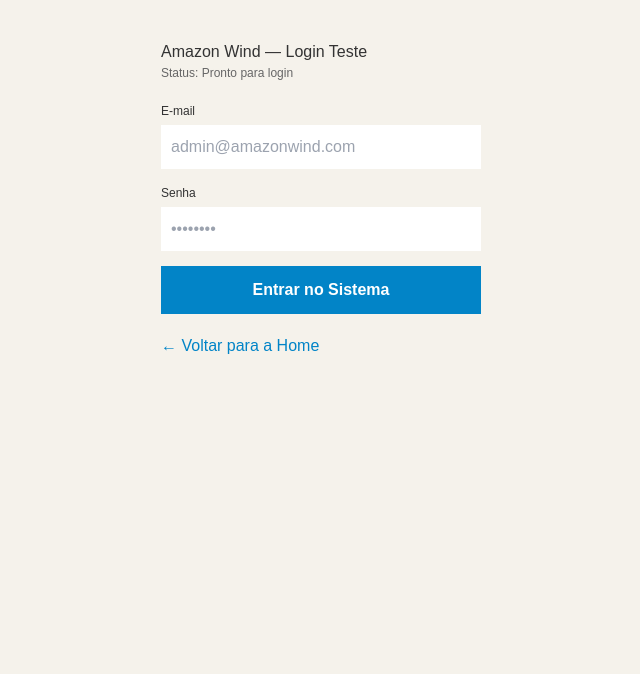
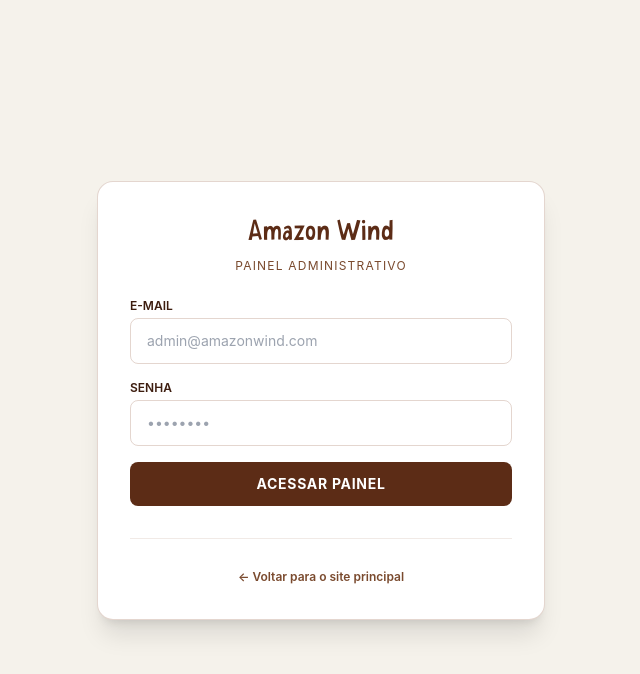
Before and after one commit to amzwind/amzwind, a React (Vite) app: page /login in a window 1280 px wide. Shown: the top 674 px of the page, without its empty margins (319-959 px from the left). Built offline with nearby package versions, Linux system fonts and the light colour scheme; the HTML template or start-up script is replaced by a standard one.

Commit message:
feat: restaura UI profissional da tela de login

```diff
--- a/src/pages/Login.tsx
+++ b/src/pages/Login.tsx
@@ -1,72 +1,108 @@
-import React, { useState } from 'react'
+import React, { useState, useEffect } from 'react'
 import { useNavigate } from 'react-router-dom'
 import { supabase } from '../services/supabase'
 
-export default function Login() {
+export function Login() {
   const navigate = useNavigate()
   const [email, setEmail] = useState('')
   const [password, setPassword] = useState('')
-  const [status, setStatus] = useState('Pronto para login')
+  const [loading, setLoading] = useState(true)
+  const [submitting, setSubmitting] = useState(false)
+  const [errorMessage, setErrorMessage] = useState('')
+
+  useEffect(() => {
+    supabase.auth.getSession().then(({ data: { session } }) => {
+      if (session) {
+        navigate('/admin', { replace: true })
+      } else {
+        setLoading(false)
+      }
+    })
+  }, [navigate])
 
   const handleLogin = async (e: React.FormEvent) => {
     e.preventDefault()
-    setStatus('Autenticando...')
+    setSubmitting(true)
+    setErrorMessage('')
 
     try {
-      // Usando apenas o error para satisfazer o TypeScript estrito
+      // TypeScript corrigido: Usamos apenas o { error }
       const { error } = await supabase.auth.signInWithPassword({ email, password })
       if (error) throw error
 
-      setStatus('Sucesso! Redirecionando...')
-      setTimeout(() => {
-        navigate('/admin')
-      }, 500)
+      navigate('/admin', { replace: true })
     } catch (err: any) {
-      setStatus('Erro: ' + (err.message || 'Falha ao autenticar'))
+      setErrorMessage(err.message || 'Credenciais inválidas. Verifique seu e-mail e senha.')
+    } finally {
+      setSubmitting(false)
     }
   }
 
+  if (loading) {
     return (
-    <div style={{ padding: '40px', fontFamily: 'sans-serif', maxWidth: '400px', margin: '0 auto', color: '#333' }}>
-      <h2>Amazon Wind — Login Teste</h2>
-      <p style={{ fontSize: '12px', color: '#666' }}>Status: {status}</p>
+      <div className="min-h-screen bg-amz-areia dark:bg-amz-terra-dark flex items-center justify-center">
+        <div className="text-amz-terra dark:text-amz-areia font-maybug text-lg animate-pulse">
+          Carregando...
+        </div>
+      </div>
+    )
+  }
 
-      <form onSubmit={handleLogin} style={{ display: 'flex', flexDirection: 'column', gap: '15px', marginTop: '20px' }}>
+  return (
+    <div className="min-h-screen bg-amz-areia dark:bg-amz-terra-dark flex items-center justify-center p-4">
+      <div className="bg-white dark:bg-[#3D1D0F] max-w-md w-full p-8 rounded-2xl shadow-xl border border-amber-900/20 text-amz-terra-dark dark:text-amz-areia">
+        <h1 className="font-maybug text-3xl mb-2 text-center text-amz-terra dark:text-amz-dourado">Amazon Wind</h1>
+        <p className="text-xs uppercase tracking-widest text-center text-amz-terra-light dark:text-amz-areia/60 mb-6">Painel Administrativo</p>
+
+        {errorMessage && (
+          <div className="mb-4 p-3 bg-red-500/10 border border-red-500 text-red-600 dark:text-red-400 text-xs rounded-lg text-center font-medium">
+            {errorMessage}
+          </div>
+        )}
+
+        <form onSubmit={handleLogin} className="space-y-4">
           <div>
-          <label style={{ display: 'block', fontSize: '12px', marginBottom: '5px' }}>E-mail</label>
+            <label className="block text-xs uppercase font-semibold mb-1">E-mail</label>
             <input
               type="email"
               value={email}
               onChange={(e) => setEmail(e.target.value)}
               required
-            style={{ width: '100%', padding: '10px', boxSizing: 'border-box' }}
+              className="w-full px-4 py-3 rounded-lg border border-amber-900/20 bg-transparent text-sm focus:outline-none focus:ring-2 focus:ring-amz-terra"
               placeholder="admin@amazonwind.com"
             />
           </div>
           <div>
-          <label style={{ display: 'block', fontSize: '12px', marginBottom: '5px' }}>Senha</label>
+            <label className="block text-xs uppercase font-semibold mb-1">Senha</label>
             <input
               type="password"
               value={password}
               onChange={(e) => setPassword(e.target.value)}
               required
-            style={{ width: '100%', padding: '10px', boxSizing: 'border-box' }}
+              className="w-full px-4 py-3 rounded-lg border border-amber-900/20 bg-transparent text-sm focus:outline-none focus:ring-2 focus:ring-amz-terra"
               placeholder="••••••••"
             />
           </div>
           <button
             type="submit"
-          style={{ padding: '12px', background: '#0284c7', color: '#fff', border: 'none', cursor: 'pointer', fontWeight: 'bold' }}
+            disabled={submitting}
+            className="w-full bg-amz-terra text-white hover:bg-amz-terra-dark dark:bg-amz-dourado dark:text-amz-terra-dark py-3 rounded-lg text-sm font-bold uppercase tracking-wider transition disabled:opacity-50 mt-4"
           >
-          Entrar no Sistema
+            {submitting ? 'Autenticando...' : 'Acessar Painel'}
           </button>
         </form>
 
-      <div style={{ marginTop: '20px' }}>
-        <button onClick={() => navigate('/')} style={{ background: 'none', border: 'none', color: '#0284c7', cursor: 'pointer', padding: 0 }}>
-          ← Voltar para a Home
+        <div className="mt-8 text-center border-t border-amber-900/10 pt-6">
+          <button
+            onClick={() => navigate('/')}
+            className="text-xs font-semibold text-amz-terra-light dark:text-amz-areia/70 hover:text-amz-terra dark:hover:text-white transition"
+          >
+            ← Voltar para o site principal
           </button>
+        </div>
       </div>
     </div>
   )
 }
+
+export default Login
```
Lines whose indentation alone changed are shown as unchanged.
